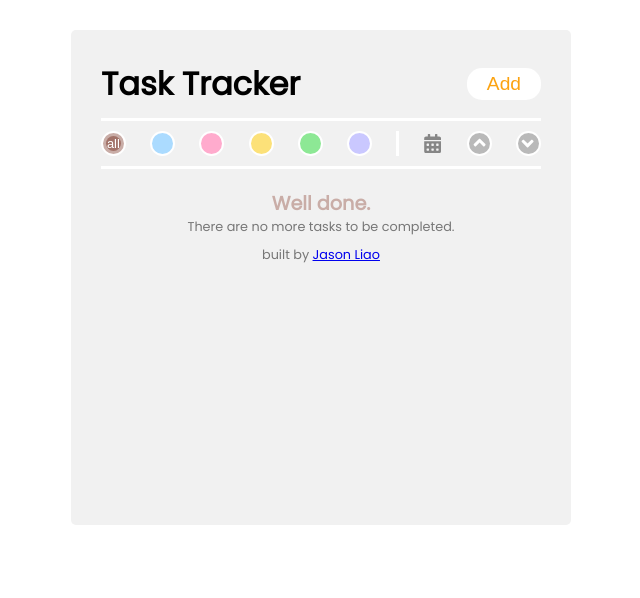
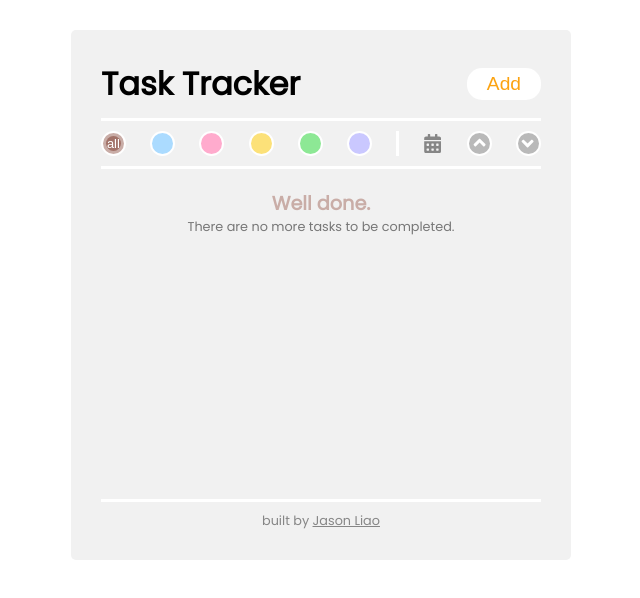
Before and after one commit to jasontwuk/React_task-tracker, a React (Create React App) app: page / in a window 1280 px wide. Shown: the top 598 px of the page, without its empty margins (319-959 px from the left). Built offline with nearby package versions, Linux system fonts and the light colour scheme.

Commit message:
refactor App.js (add <section> & .msg-container)

```diff
--- a/src/App.js
+++ b/src/App.js
@@ -206,6 +206,7 @@ function App() {
         />
       )}
 
+      <section>
         <Tasks
           tasks={showColorTasks ? colorTasks : tasks}
           originalTasks={tasks}
@@ -216,6 +217,7 @@ function App() {
           setTasks={setTasks}
         />
 
+        <div className="msg-container">
           {showColorTasks && colorTasks.length <= 0 && (
             <p>
               <em className={colorRef.current}>No {colorRef.current} tasks.</em>
@@ -231,6 +233,8 @@ function App() {
               There are no more tasks to be completed.
             </p>
           )}
+        </div>
+      </section>
 
       <Footer />
     </div>
--- a/src/App.scss
+++ b/src/App.scss
@@ -16,39 +16,12 @@ body {
   max-width: 500px;
   margin: 30px auto;
   overflow: auto;
-  min-height: 495px;
   padding: 30px;
   border-radius: $radius;
   position: relative;
 
-  p {
-    font-size: 0.8rem;
-    text-align: center;
-    margin: 10px auto 0;
-    color: #777;
-
-    em {
-      font-size: 1.2rem;
-      font-style: normal;
-      font-weight: bold;
-      color: $btn-brown;
-
-      &.blue {
-        color: darken($bg-blue, 20%);
-      }
-      &.pink {
-        color: darken($bg-pink, 20%);
-      }
-      &.yellow {
-        color: darken($bg-yellow, 20%);
-      }
-      &.green {
-        color: darken($bg-green, 20%);
-      }
-      &.purple {
-        color: darken($bg-purple, 15%);
-      }
-    }
+  section {
+    min-height: 290px;
   }
 }
 
@@ -58,3 +31,5 @@ body {
 @import "./styles/task";
 @import "./styles/tasks";
 @import "./styles/addTaskForm";
+@import "./styles/msg";
+@import "./styles/footer";
--- /dev/null
+++ b/src/styles/_msg.scss
@@ -0,0 +1,33 @@
+@import "./config";
+
+.msg-container {
+  p {
+    font-size: 0.8rem;
+    text-align: center;
+    margin: 10px auto 0;
+    color: #777;
+
+    em {
+      font-size: 1.2rem;
+      font-style: normal;
+      font-weight: bold;
+      color: $btn-brown;
+
+      &.blue {
+        color: darken($bg-blue, 20%);
+      }
+      &.pink {
+        color: darken($bg-pink, 20%);
+      }
+      &.yellow {
+        color: darken($bg-yellow, 20%);
+      }
+      &.green {
+        color: darken($bg-green, 20%);
+      }
+      &.purple {
+        color: darken($bg-purple, 15%);
+      }
+    }
+  }
+}
--- a/src/styles/_tasks.scss
+++ b/src/styles/_tasks.scss
@@ -1,9 +1,11 @@
-.task-container {
-  margin-bottom: 10px;
-  cursor: grab;
+.tasks-container {
+  .task-container {
+    margin-bottom: 10px;
+    cursor: grab;
 
-  &:last-child {
-    margin-bottom: 0;
+    &:last-child {
+      margin-bottom: 0;
+    }
   }
 }
 
```
Lines whose indentation alone changed are shown as unchanged.
